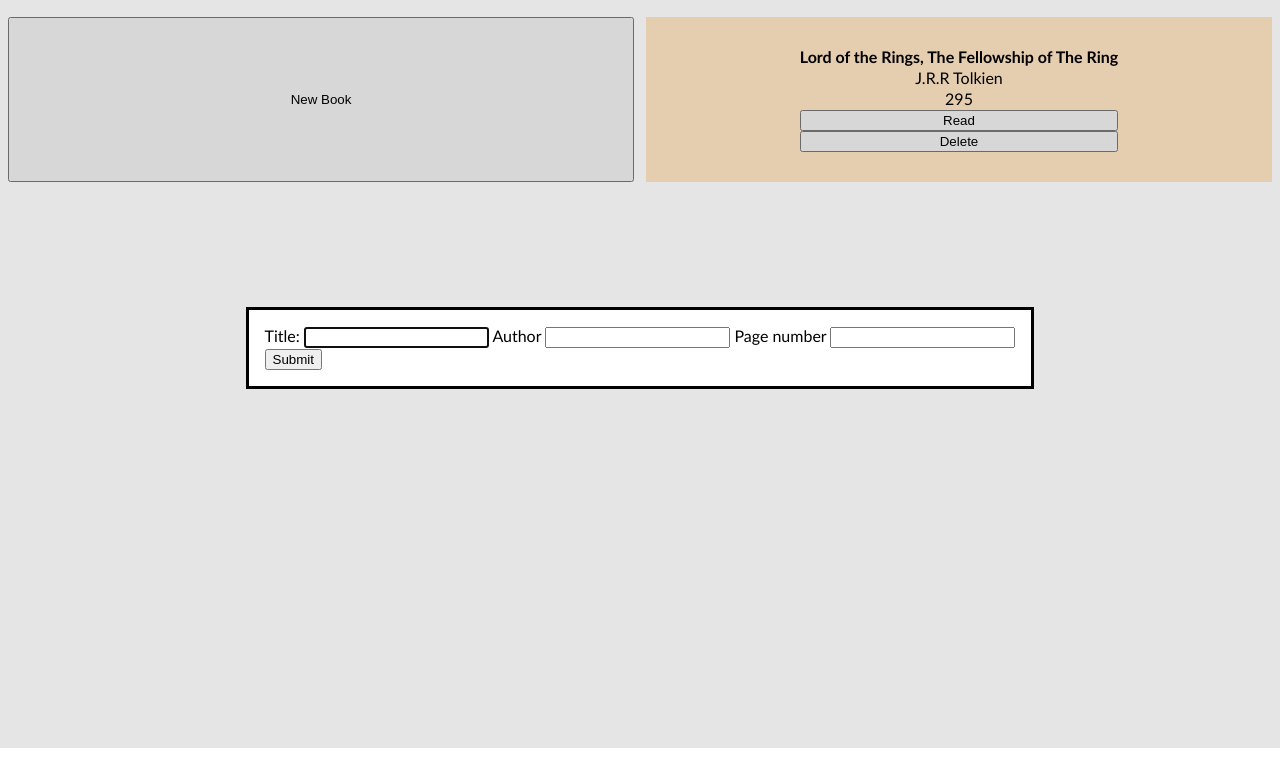
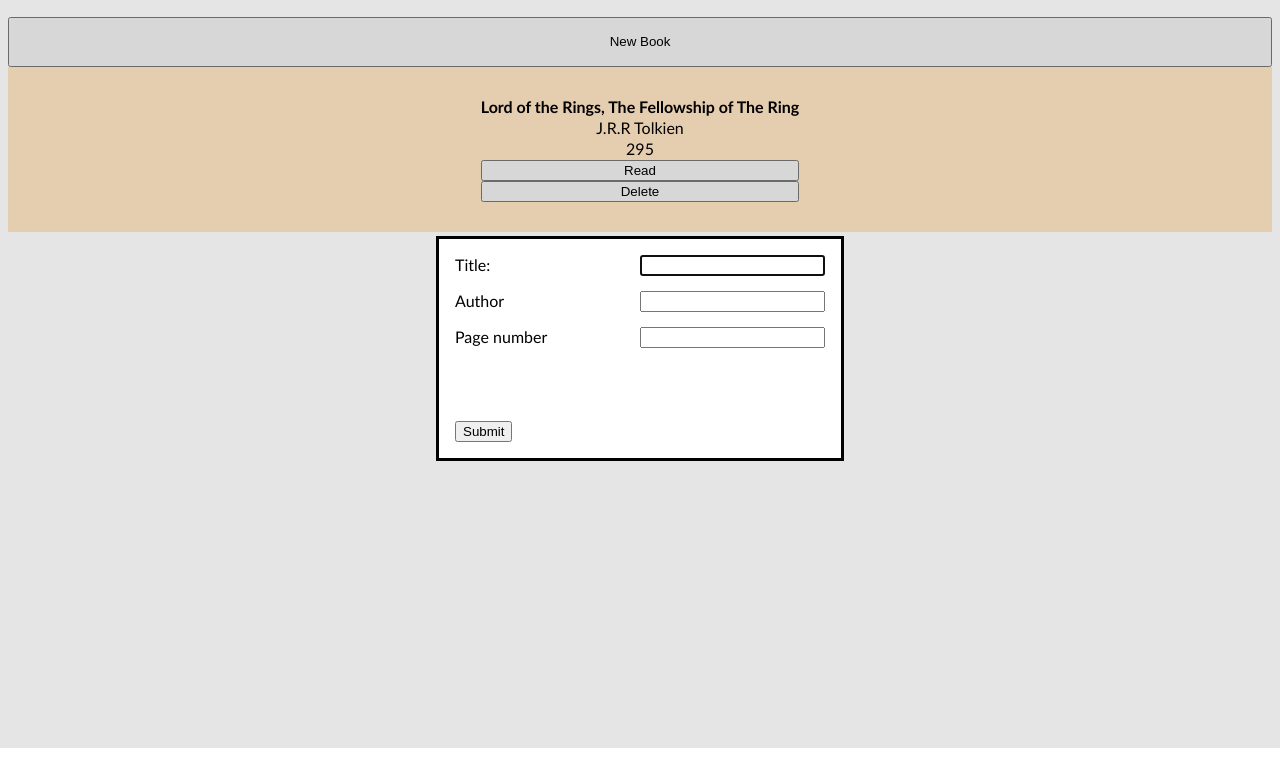
Before and after one commit to ElijahShin/odin-library, a plain HTML site: page index.html in a window 1280 px wide. Both pictures are taken after a click on the button "New Book". Shown: the part 52-828 px from the top of the page. Drawn offline with Linux system fonts and the light colour scheme.

Commit message:
Add dialog styles

```diff
--- a/css/styles.css
+++ b/css/styles.css
@@ -27,6 +27,11 @@ head {
 
 main {
   display: grid;
+  grid-template-rows: 50px 1fr;
+}
+
+.book-catalogue {
+  display: grid;
   grid-template-columns: repeat(auto-fit, minmax(375px, 1fr));
   gap: 12px;
 
@@ -44,3 +49,10 @@ main {
   text-align:center;
   justify-self: center;
 }
+
+form {
+  display: grid;
+  grid-template-rows: repeat(5, 1fr);
+  grid-template-columns: 1fr 1fr;
+  row-gap: 15px;
+}
```
